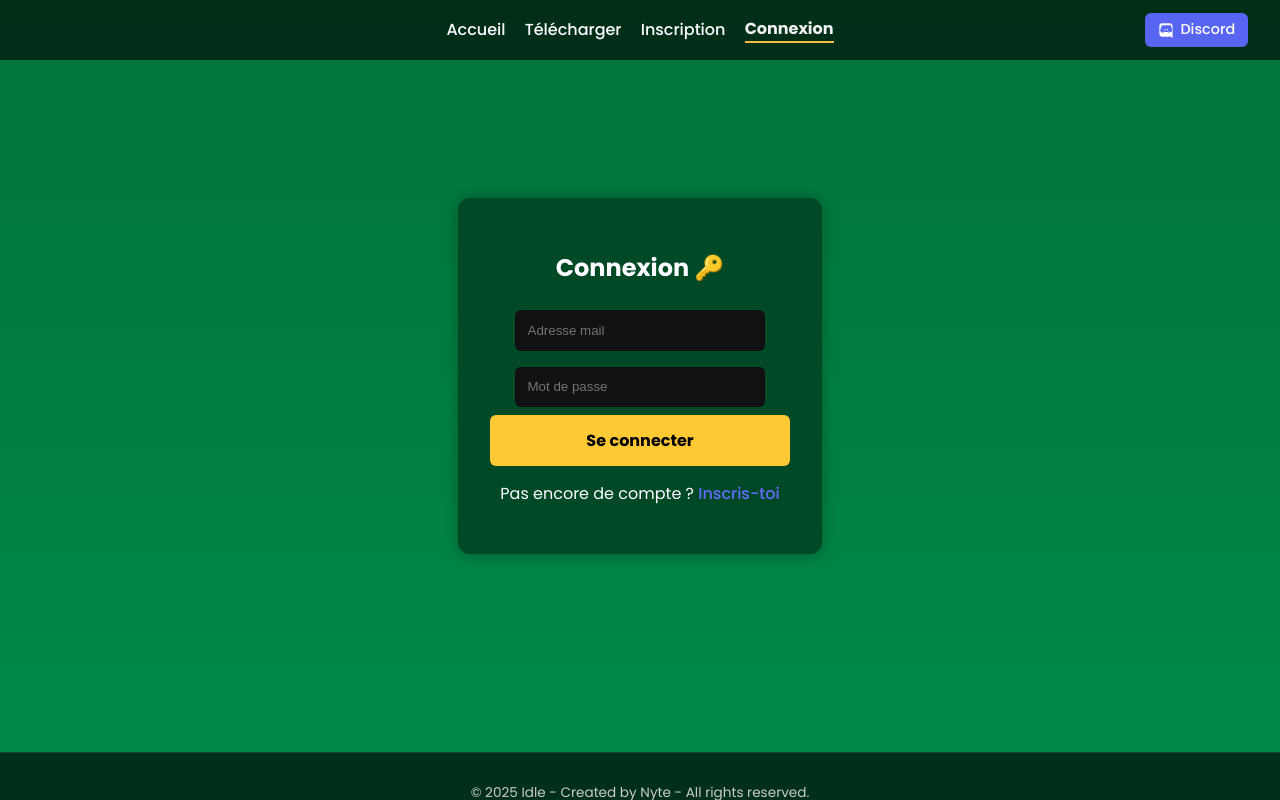
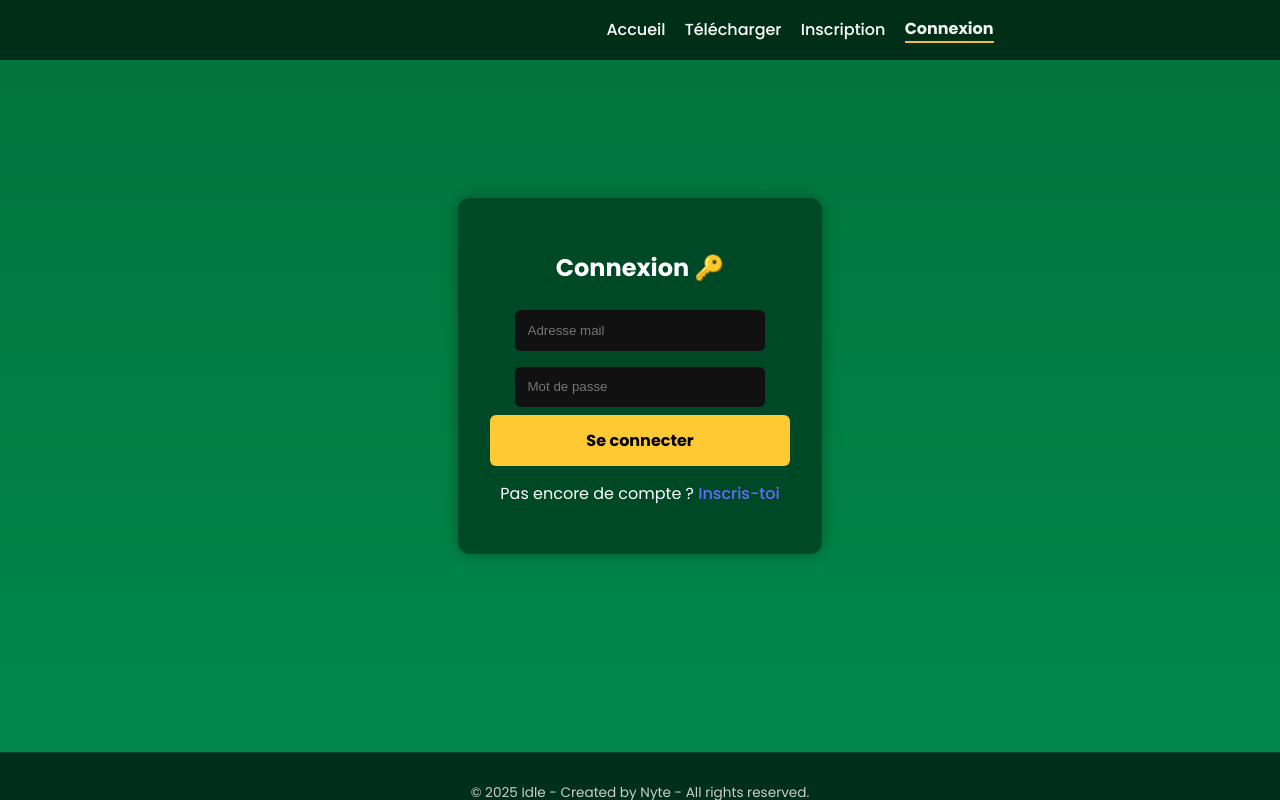
Before and after one commit to NyteProDev/Site, a React (Vite) app: page /connexion in a window 1280 px wide. Built offline with nearby package versions, Linux system fonts and the light colour scheme; no server answers.

Commit message:
navbar.css

```diff
--- a/src/components/Navbar.css
+++ b/src/components/Navbar.css
@@ -1,7 +1,7 @@
 .navbar {
   position: fixed;
   top: 0;
-  width: 100%;
+  width: 200vh;
   height: 60px;
   background-color: rgba(0, 0, 0, 0.6);
   color: white;
```
